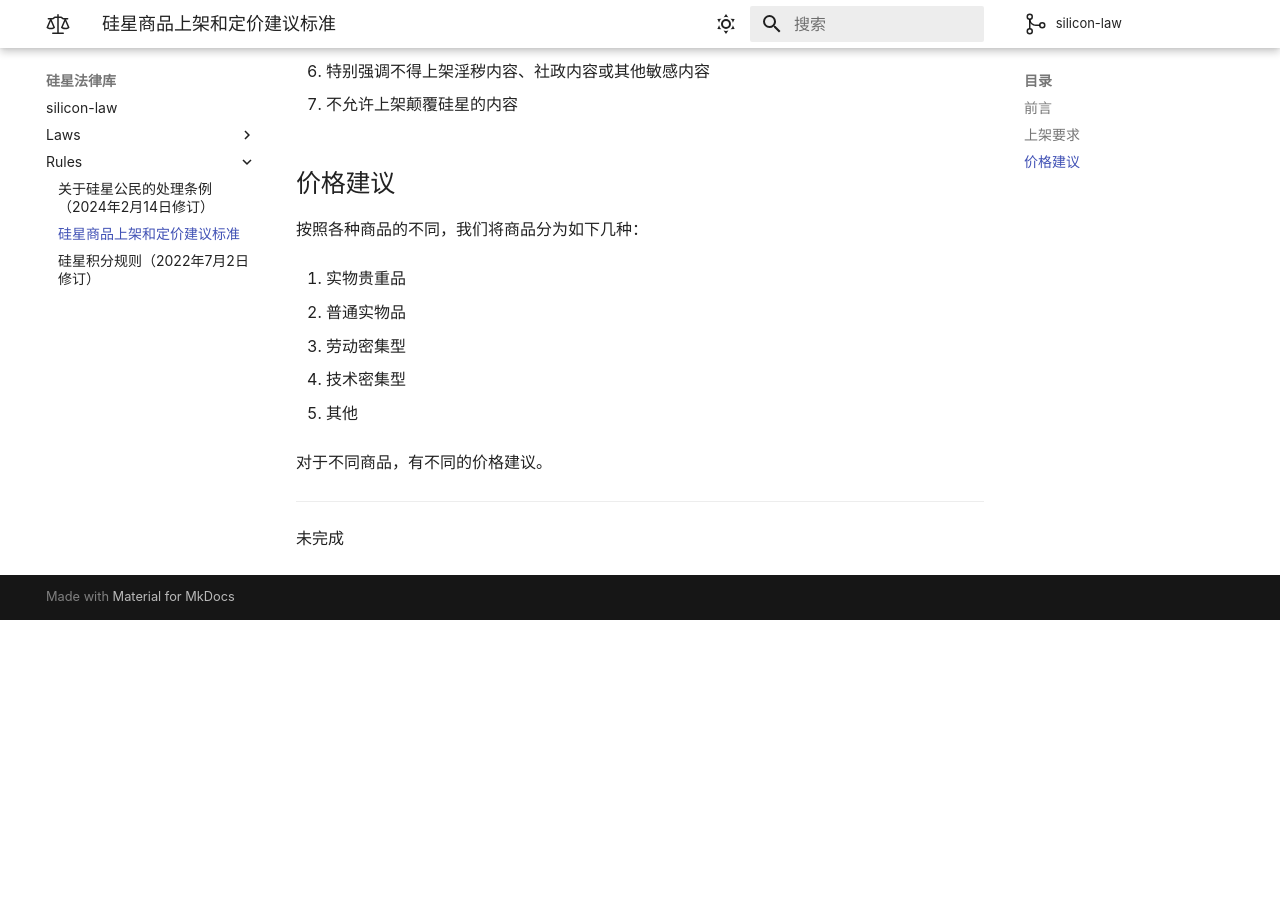
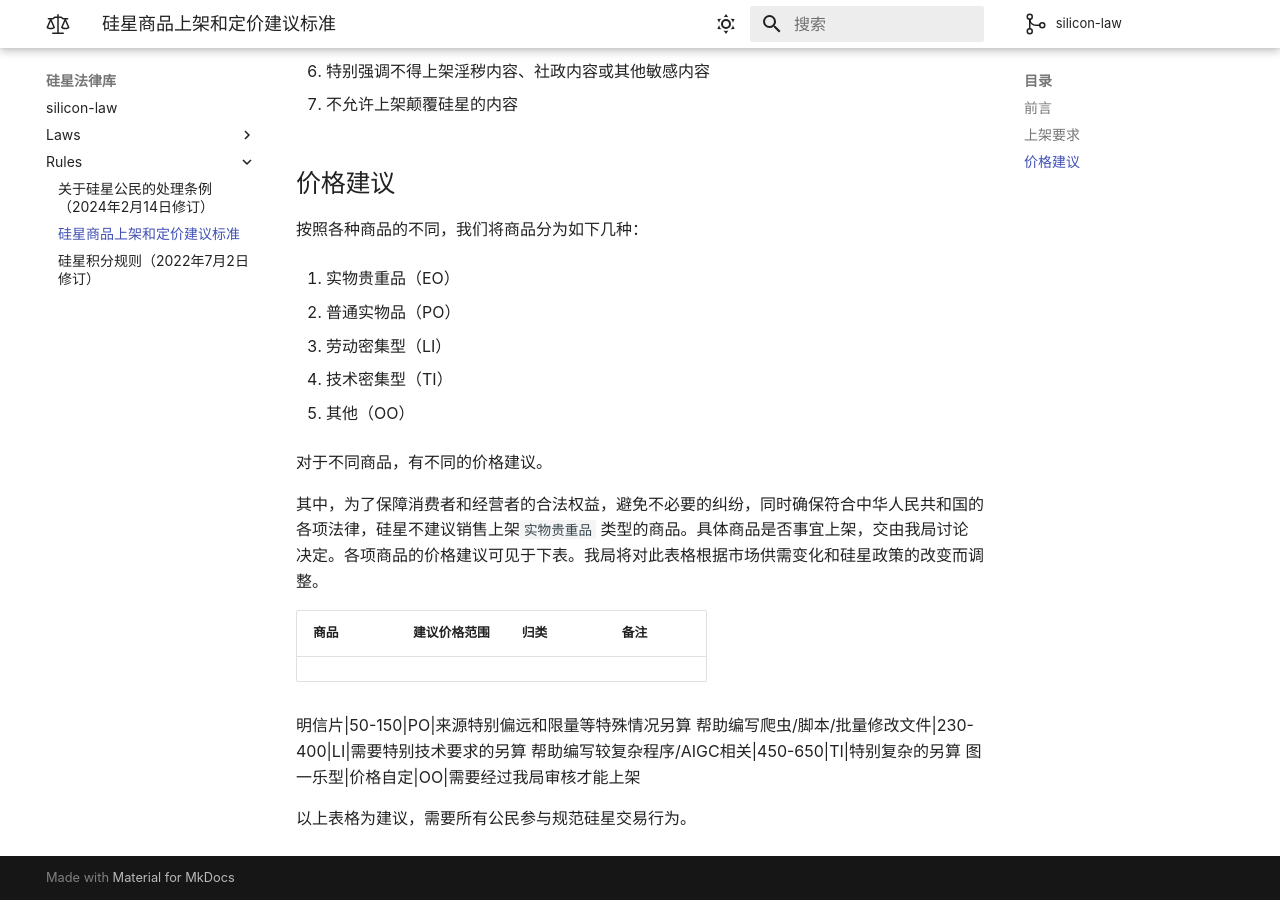
Before and after one commit to silicon-star-united-government/silicon-law, an MkDocs documentation site: the page built from docs/rules/硅星商品上架和定价建议标准.md, in a window 1280 px wide and 900 px high, scrolled down 623 px. Built offline with MkDocs 1.6.1 and Material for MkDocs 9.7.7, drawn with Linux system fonts in a browser that asks for light colours; comment, search, counter and statistics services are not loaded; before the commit the page ends 1243 px from its top, so only the background shows below that.

Commit message:
Update 硅星商品上架和定价建议标准.md

```diff
--- a/docs/rules/硅星商品上架和定价建议标准.md
+++ b/docs/rules/硅星商品上架和定价建议标准.md
@@ -28,18 +28,26 @@
 
 按照各种商品的不同，我们将商品分为如下几种：
 
-1. 实物贵重品
+1. 实物贵重品（EO）
 
-2. 普通实物品
+2. 普通实物品（PO）
 
-3. 劳动密集型
+3. 劳动密集型（LI）
 
-4. 技术密集型
+4. 技术密集型（TI）
 
-5. 其他
+5. 其他（OO）
 
    对于不同商品，有不同的价格建议。
 
-   ---
+其中，为了保障消费者和经营者的合法权益，避免不必要的纠纷，同时确保符合中华人民共和国的各项法律，硅星不建议销售上架` 实物贵重品` 类型的商品。具体商品是否事宜上架，交由我局讨论决定。各项商品的价格建议可见于下表。我局将对此表格根据市场供需变化和硅星政策的改变而调整。
 
-   未完成
+商品|建议价格范围|归类|备注
+---|---|---|---
+
+明信片|50-150|PO|来源特别偏远和限量等特殊情况另算
+帮助编写爬虫/脚本/批量修改文件|230-400|LI|需要特别技术要求的另算
+帮助编写较复杂程序/AIGC相关|450-650|TI|特别复杂的另算
+图一乐型|价格自定|OO|需要经过我局审核才能上架
+
+以上表格为建议，需要所有公民参与规范硅星交易行为。
```
